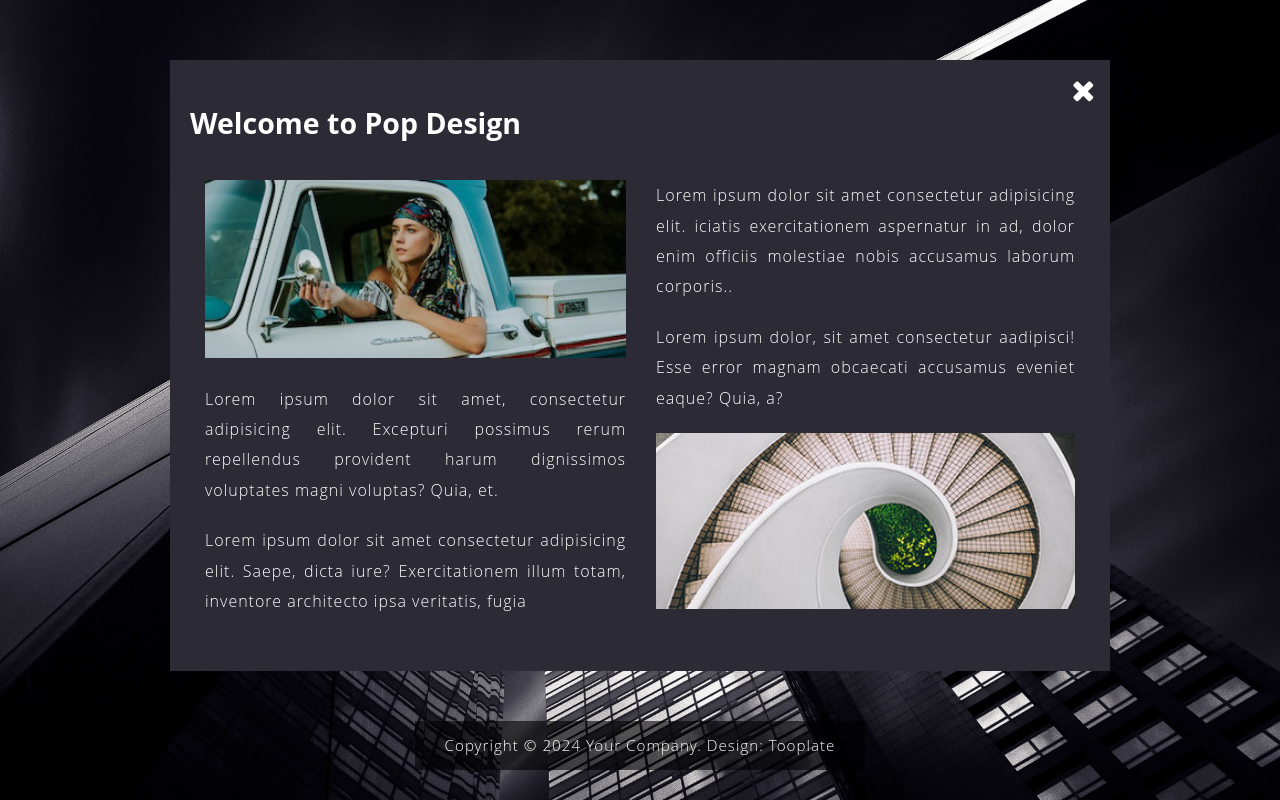
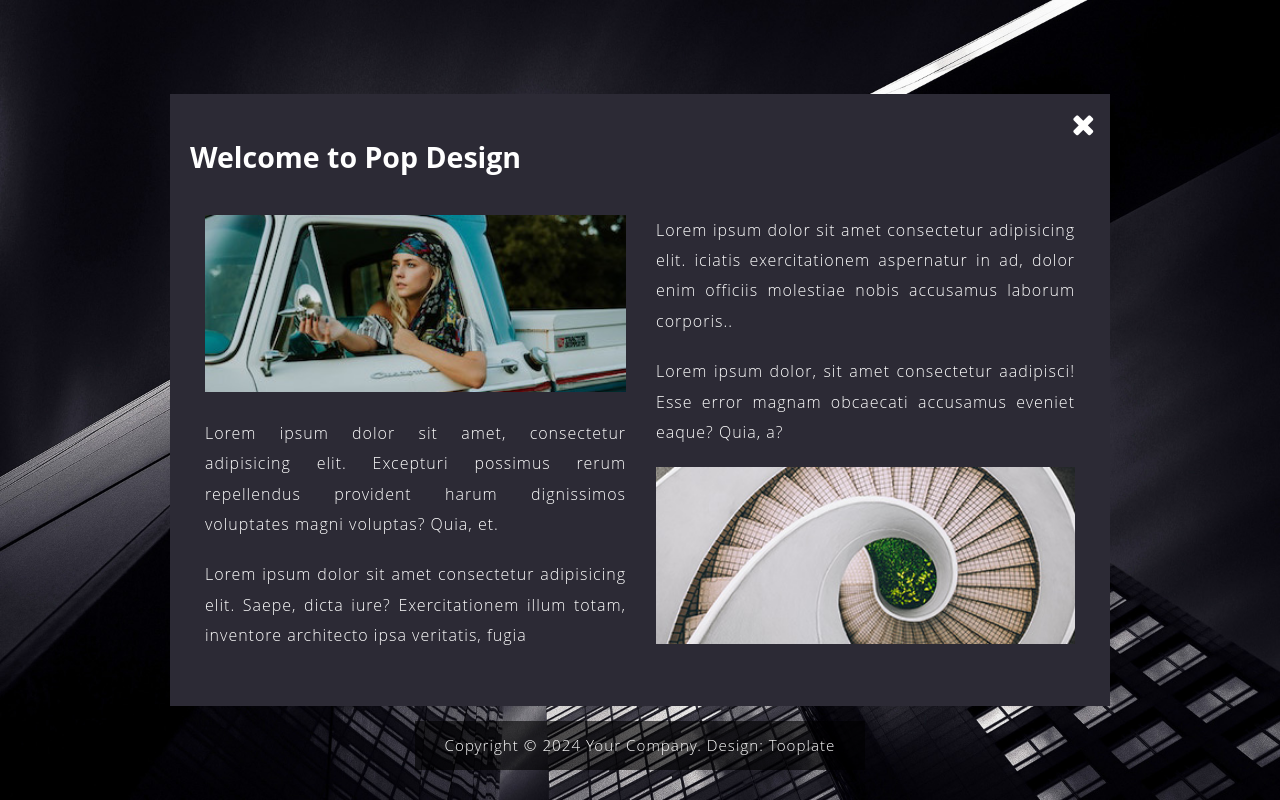
Before and after one commit to KKM43/POP-design, a plain HTML site: page index.html in a window 1280 px wide. Both pictures are taken after a click on the element "Welcome". Drawn offline with Linux system fonts and the light colour scheme.

Commit message:
Changed top

```diff
--- a/style.css
+++ b/style.css
@@ -1,6 +1,6 @@
 body {
   font-family: "Open Sans", Helvetica, Arial, sans-serif;
-  background-image: url("/images/pop-bg.jpg");
+  background-image: url("./images/pop-bg.jpg");
   background-repeat: no-repeat;
   background-position: center center;
   background-attachment: fixed;
@@ -113,7 +113,9 @@ p {
   width: 900px;
   margin-bottom: 20px;
   position: absolute;
-  top:60px;
+  top:0;
+  bottom: 0;
+  height: fit-content;
   left: 0;
   right: 0;
   margin: auto;
```
